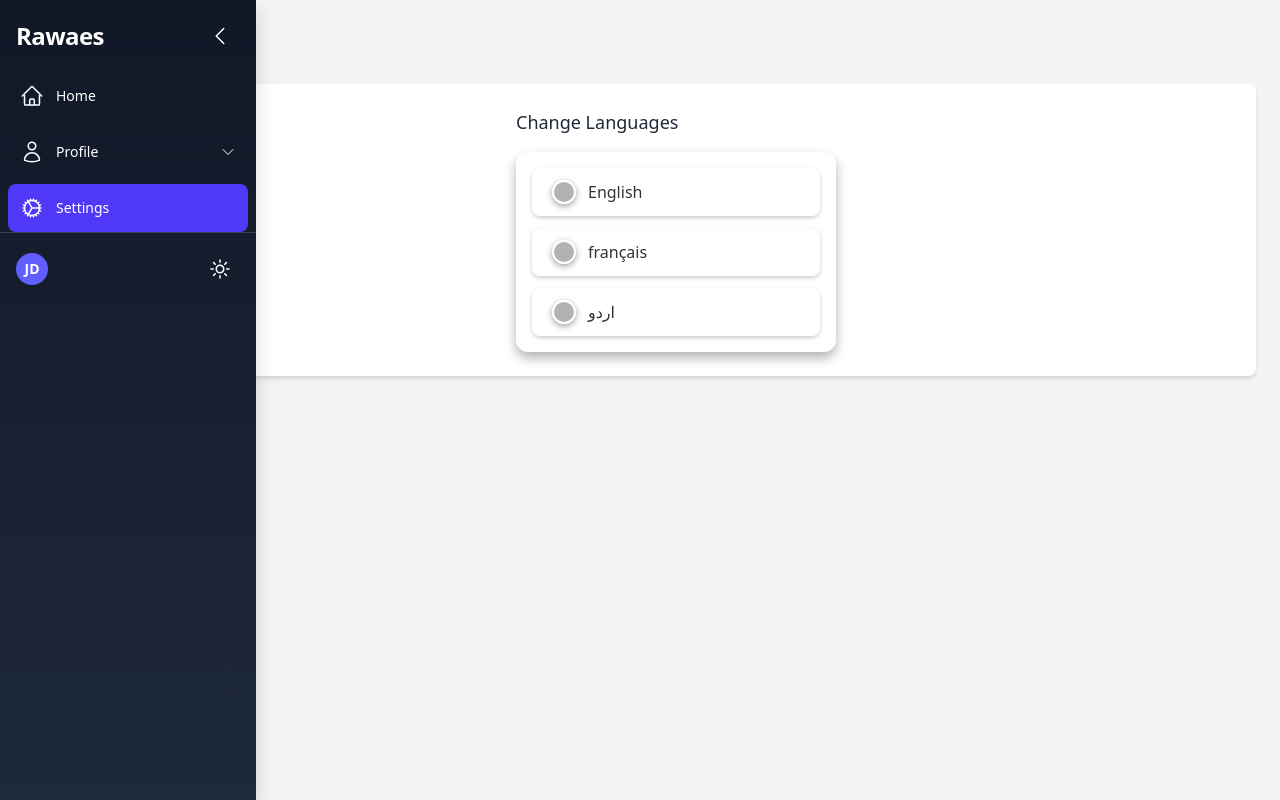
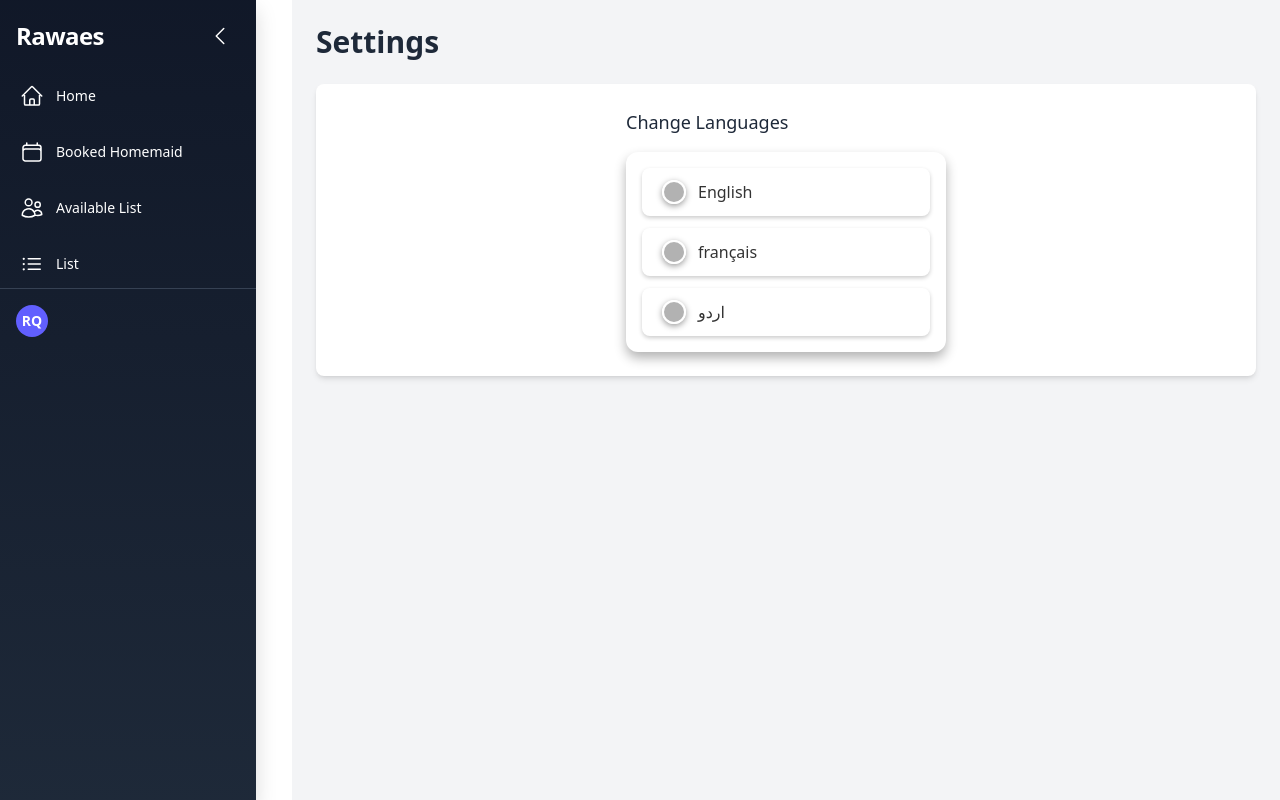
Before and after one commit to therealhesham/offices, a Next.js app: page /settings in a window 1280 px wide. Built offline with nearby package versions, Linux system fonts and the light colour scheme.

Commit message:
feat: Update Sidebar navigation items and enhance Home widget links for better navigation

```diff
--- a/app/components/Sidebar.tsx
+++ b/app/components/Sidebar.tsx
@@ -6,34 +6,26 @@ import { usePathname } from 'next/navigation';
 import { motion, AnimatePresence } from 'framer-motion';
 import {
   HomeIcon,
-  UserIcon,
-  CogIcon,
+  CalendarIcon,
+  ListBulletIcon,
+  UsersIcon,
   ChevronLeftIcon,
   ChevronRightIcon,
   SunIcon,
   MoonIcon,
-  ChevronDownIcon,
 } from '@heroicons/react/24/outline';
 
 const navItems = [
-  { name: 'Home', href: '/', icon: HomeIcon },
-  {
-    name: 'Profile',
-    href: '/profile',
-    icon: UserIcon,
-    subItems: [
-      { name: 'Edit Profile', href: '/profile/edit' },
-      { name: 'Preferences', href: '/profile/preferences' },
-    ],
-  },
-  { name: 'Settings', href: '/settings', icon: CogIcon },
+  { name: 'Home', href: '/home', icon: HomeIcon },
+  { name: 'Booked Homemaid', href: '/bookedhomemaid', icon: CalendarIcon },
+  { name: 'Available List', href: '/availablelist', icon: UsersIcon },
+  { name: 'List', href: '/list', icon: ListBulletIcon },
 ];
 
 export default function Sidebar() {
   const [isCollapsed, setIsCollapsed] = useState(false);
   const [isMobileOpen, setIsMobileOpen] = useState(false);
   const [isDarkMode, setIsDarkMode] = useState(true);
-  const [openSubmenus, setOpenSubmenus] = useState({});
   const pathname = usePathname();
 
   useEffect(() => {
@@ -55,13 +47,6 @@ export default function Sidebar() {
     setIsMobileOpen(!isMobileOpen);
   };
 
-  const toggleSubmenu = (name) => {
-    setOpenSubmenus((prev) => ({
-      ...prev,
-      [name]: !prev[name],
-    }));
-  };
-
   const toggleTheme = () => {
     setIsDarkMode(!isDarkMode);
     document.documentElement.classList.toggle('dark');
@@ -71,7 +56,7 @@ export default function Sidebar() {
     <>
       <button
         onClick={toggleMobileSidebar}
-        className="md:hidden fixed top-4 left-4  z-50 p-2 rounded-md bg-gray-800 text-white"
+        className="md:hidden fixed top-4 left-4 z-50 p-2 rounded-md bg-gray-800 text-white"
         aria-label="Toggle mobile menu"
       >
         {isMobileOpen ? (
@@ -80,13 +65,14 @@ export default function Sidebar() {
           <ChevronRightIcon className="h-6 w-6" />
         )}
       </button>
-<div className={`flex mr-9 ${isCollapsed?"mr-9":"mr-[256]"}`} >
+      <div className={`flex ${isCollapsed ? 'mr-9' : 'mr-[256px]'}`}>
         <motion.aside
           initial={{ width: isCollapsed ? 64 : 256 }}
           animate={{ width: isCollapsed ? 64 : 256 }}
           transition={{ duration: 0.3, ease: 'easeInOut' }}
-        className={`fixed top-0 left-0 h-screen  bg-gradient-to-b from-gray-900 to-gray-800 dark:from-gray-800 dark:to-gray-700 text-white shadow-lg flex flex-col justify-between overflow-y-auto z-40
-          ${isMobileOpen ? 'block md:block' : 'hidden md:block'}`}
+          className={`fixed top-0 left-0 h-screen bg-gradient-to-b from-gray-900 to-gray-800 dark:from-gray-800 dark:to-gray-700 text-white shadow-lg flex flex-col justify-between overflow-y-auto z-40 ${
+            isMobileOpen ? 'block md:block' : 'hidden md:block'
+          }`}
         >
           <div className="p-4 flex items-center justify-between">
             <AnimatePresence>
@@ -118,15 +104,13 @@ export default function Sidebar() {
             <ul className="space-y-2 px-2">
               {navItems.map((item) => (
                 <li key={item.name}>
-                <div className="relative">
-                  <button
-                    onClick={() => item.subItems && toggleSubmenu(item.name)}
-                    className={`flex items-center w-full p-3 rounded-lg transition-colors ${
+                  <Link
+                    href={item.href}
+                    className={`flex items-center w-full p-3 rounded-lg transition-colors group ${
                       pathname === item.href
                         ? 'bg-indigo-600 text-white'
                         : 'hover:bg-gray-700'
                     } ${isCollapsed ? 'justify-center' : 'space-x-3'}`}
-                    aria-expanded={item.subItems ? openSubmenus[item.name] : undefined}
                     aria-label={item.name}
                   >
                     <item.icon className="h-6 w-6" />
@@ -135,49 +119,12 @@ export default function Sidebar() {
                         {item.name}
                       </span>
                     )}
-                    {item.subItems && !isCollapsed && (
-                      <ChevronDownIcon
-                        className={`h-4 w-4 transition-transform ${
-                          openSubmenus[item.name] ? 'rotate-180' : ''
-                        }`}
-                      />
-                    )}
-                  </button>
                     {isCollapsed && (
                       <div className="absolute left-16 top-1/2 -translate-y-1/2 hidden group-hover:block bg-gray-900 text-white text-xs rounded py-1 px-2">
                         {item.name}
                       </div>
                     )}
-                </div>
-
-                {item.subItems && (
-                  <AnimatePresence>
-                    {openSubmenus[item.name] && !isCollapsed && (
-                      <motion.ul
-                        initial={{ height: 0, opacity: 0 }}
-                        animate={{ height: 'auto', opacity: 1 }}
-                        exit={{ height: 0, opacity: 0 }}
-                        transition={{ duration: 0.2 }}
-                        className="ml-8 space-y-1 mt-1"
-                      >
-                        {item.subItems.map((subItem) => (
-                          <li key={subItem.name}>
-                            <Link
-                              href={subItem.href}
-                              className={`block p-2 rounded-lg text-sm transition-colors ${
-                                pathname === subItem.href
-                                  ? 'bg-indigo-500 text-white'
-                                  : 'hover:bg-gray-700'
-                              }`}
-                            >
-                              {subItem.name}
                   </Link>
-                          </li>
-                        ))}
-                      </motion.ul>
-                    )}
-                  </AnimatePresence>
-                )}
                 </li>
               ))}
             </ul>
@@ -188,7 +135,7 @@ export default function Sidebar() {
               {!isCollapsed ? (
                 <div className="flex items-center space-x-3">
                   <div className="h-8 w-8 rounded-full bg-indigo-500 flex items-center justify-center">
-                  <span className="text-sm font-semibold">JD</span>
+                    <span className="text-sm font-semibold">RQ</span>
                   </div>
                   <div>
                     {/* User info can be added here */}
@@ -196,10 +143,10 @@ export default function Sidebar() {
                 </div>
               ) : (
                 <div className="flex justify-center">
-                <UserIcon className="h-6 w-6" />
+                  <UsersIcon className="h-6 w-6" />
                 </div>
               )}
-            <button
+              {/* <button
                 onClick={toggleTheme}
                 className="p-2 rounded-full hover:bg-gray-700 focus:outline-none focus:ring-2 focus:ring-indigo-500"
                 aria-label={isDarkMode ? 'Switch to light mode' : 'Switch to dark mode'}
@@ -209,12 +156,11 @@ export default function Sidebar() {
                 ) : (
                   <MoonIcon className="h-6 w-6" />
                 )}
-            </button>
+              </button> */}
             </div>
           </div>
         </motion.aside>
       </div>
-
 
       {isMobileOpen && (
         <div
--- a/app/home/page.tsx
+++ b/app/home/page.tsx
@@ -106,24 +106,28 @@ export default function Home() {
       value: counting?.recent,
       icon: <FiList />,
       id: 'new-reservations',
+      link: '/bookedhomemaid', // Link for New Reservations
     },
     {
       title: lang === 'fra' ? 'Femmes de ménage disponibles' : lang === 'ur' ? 'دستیاب گھریلو ملازمہ' : 'Available Homemaids',
       value: counting?.countAvailable,
       icon: <FiUserPlus />,
       id: 'available-homemaids',
+      link: '/availablelist', // Link for Available Homemaids
     },
     {
       title: lang === 'fra' ? 'Réservée' : lang === 'ur' ? 'بک کروایا' : 'Booked',
       value: counting?.countRelated,
       icon: <FiGrid />,
       id: 'booked',
+      link: '/bookedhomemaid', // Link for Booked (reusing bookedhomemaid)
     },
     {
       title: lang === 'fra' ? 'Total' : lang === 'ur' ? 'کل' : 'Total',
       value: counting?.total,
       icon: <FiGrid />,
       id: 'total',
+      link: '/workerlist', // Link for Total
     },
   ],
   [counting, lang]
@@ -223,13 +227,13 @@ export default function Home() {
           </div>
         ))
     : widgets.map((item) => (
+        <Link href={item.link} key={item.id}>
           <motion.div
-                    key={item.id}
             className={`p-6 rounded-2xl shadow-xl bg-gradient-to-br ${
               theme === 'dark'
                 ? 'from-gray-800 to-gray-900'
                 : 'from-white to-gray-50'
-                    } flex items-center space-x-4`}
+            } flex items-center space-x-4 cursor-pointer`}
             variants={cardVariants}
             whileHover="hover"
             role="region"
@@ -257,6 +261,7 @@ export default function Home() {
             </div>
             <Tooltip id={item.id} />
           </motion.div>
+        </Link>
       ))}
 </div>
         </motion.div>
```
Lines whose indentation alone changed are shown as unchanged.
